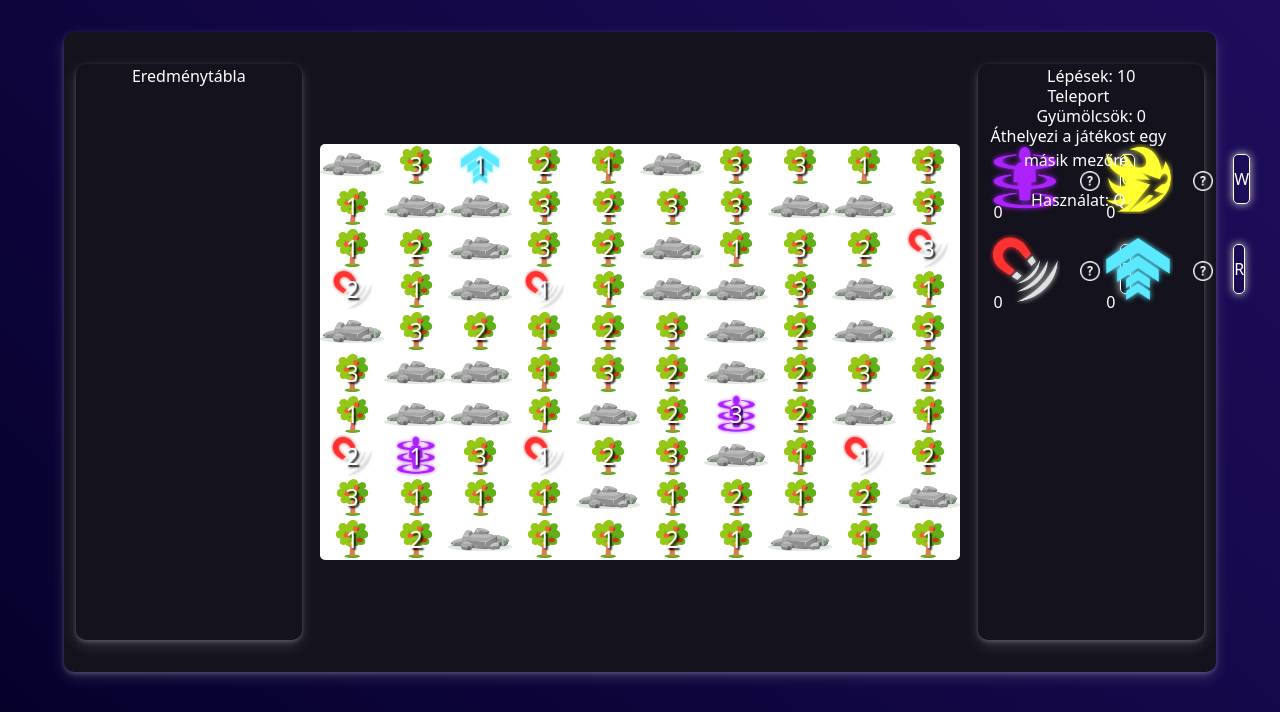
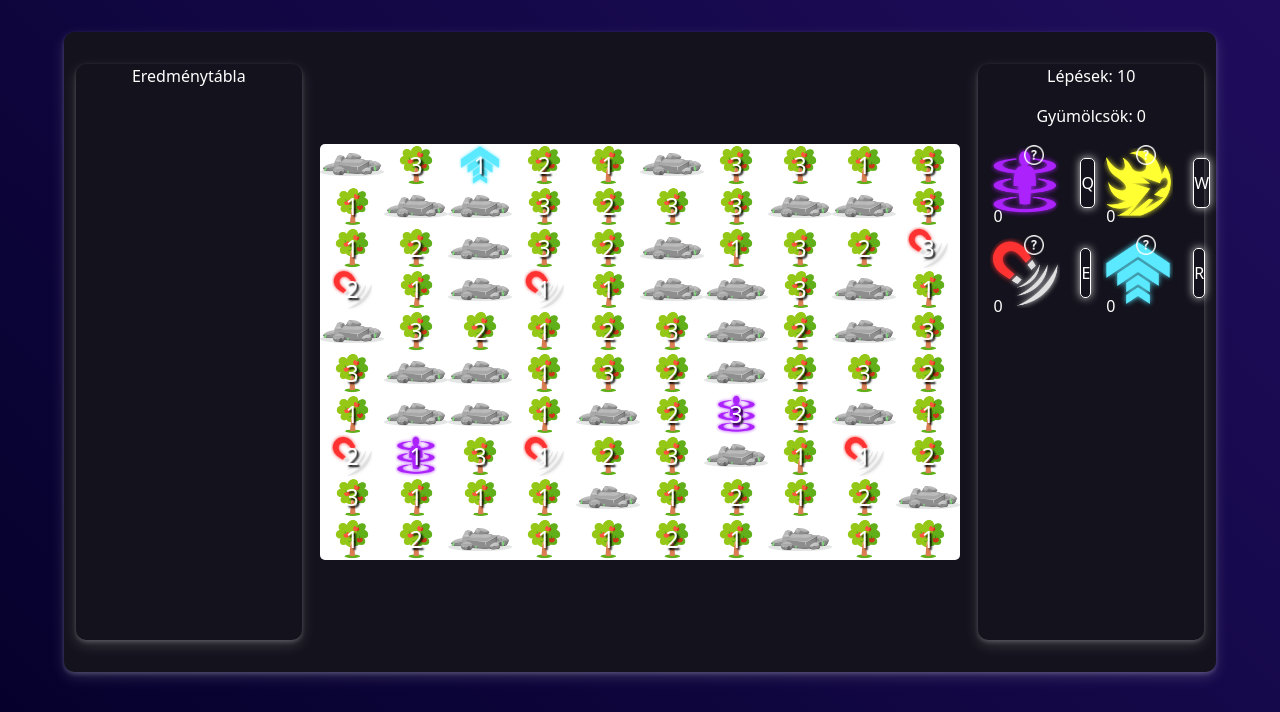
Before and after one commit to budaizalan/undefined, a PHP site: page / in a window 1280 px wide. Shown: the part 72-784 px from the top of the page. Run offline with PHP 8.4, Linux system fonts and the light colour scheme.

Commit message:
ability help done

```diff
--- a/MasodikFordulo/index.html
+++ b/MasodikFordulo/index.html
@@ -48,12 +48,11 @@
                         <div class="col-6 ability">
                             <img src="./images/teleport.png" alt="">
                             <div class="ability-help">
-                                <img src="./images/help.png" id="teleport-help" alt="?">
-                                <div class="ability-help-tooltip" id="teleport-help-tooltip">
-                                    <p>Teleport</p>
-                                    <p>Áthelyezi a játékost egy másik mezőre.</p>
-                                    <p>Használat: Q</p>
+                                <div class="ability-help-tooltip">
+                                    <h5>Teleportálás:</h5>
+                                    <p>Használd a <span style="font-weight: bold;">Q</span> gombot a teleportáláshoz egy kiválasztott helyre a játéktáblán.</p>
                                 </div>
+                                <img src="./images/help.png" alt="?">
                             </div>
 
                             <span class="ability-count" id="teleport">0</span>
@@ -62,7 +61,11 @@
                         <div class="col-6 ability">
                             <img src="./images/dash.png" alt="">
                             <div class="ability-help">
-                                <img src="./images/help.png" id="dash-help" alt="?">
+                                <div class="ability-help-tooltip">
+                                    <h5>Dash:</h5>
+                                    <p>Használd a <span style="font-weight: bold;">W</span> gombot a dasheléshez egy kiválasztott irányba a játéktáblán.</p>
+                                </div>
+                                <img src="./images/help.png" alt="?">
                             </div>
                             <span class="ability-count" id="dash">0</span>
                             <span class="ability-button" id="button-dash">W</span>
@@ -72,8 +75,11 @@
                         <div class="col-6 ability">
                             <img src="./images/harvest.png" alt="">
                             <div class="ability-help">
-                                <img src="./images/help.png" class="ability-help" id="harvest-help" alt="?">
-
+                                <div class="ability-help-tooltip">
+                                    <h5>Harvest:</h5>
+                                    <p>Használd az <span style="font-weight: bold;">E</span> gombot a körülötted lévő gyümölcsök begyűjtéséhez.</p>
+                                </div>
+                                <img src="./images/help.png" alt="?">
                             </div>
                             <span class="ability-count" id="harvest">0</span>
                             <span class="ability-button" id="button-harvest">E</span>
@@ -81,7 +87,11 @@
                         <div class="col-6 ability">
                             <img src="./images/duplicate.png" alt="">
                             <div class="ability-help">
-                                <img src="./images/help.png" class="ability-help" id="duplivate-help" alt="?">
+                                <div class="ability-help-tooltip">
+                                    <h5>Duplicate:</h5>
+                                    <p>Használd az <span style="font-weight: bold;">R</span> gombot a körülötted lévő gyümölcsök duplikálásához.</p>
+                                </div>
+                                <img src="./images/help.png" alt="?">
                             </div>
                             <span class="ability-count" id="duplicate">0</span>
                             <span class="ability-button" id="button-duplicate">R</span>
--- a/MasodikFordulo/style.css
+++ b/MasodikFordulo/style.css
@@ -85,7 +85,7 @@ main{
 
 .ability-row{
   width: 100%;
-  margin: 0 0 20px 0;
+  margin: 20px 0 0 0;
 }
 
 .ability{
@@ -103,31 +103,56 @@ main{
 }
 
 .ability .ability-help{
-  display: inline-block;
+  position: absolute;
+  top: -10%;
+  left: 40%;
 }
 
 .ability .ability-help img{
   height: 20px;
   width: 20px;
-
+  margin: 0;
 }
 
 .ability .ability-help img:hover{
-  background-color: #42c3ca;
+  background-color: #572ff5;
   border-radius: 50%;
   transition: background-color 0.5s;
 }
 
-.ability-help-tooltip{
+.ability-help-tooltip {
   color: white;
-  border-radius: 5px;
-  padding: 10px;
-  width: 200px;
+  background-color: #572ff5;
+  box-shadow: 0px 2px 8px rgb(140, 82, 247);
+  border-radius: 10px;
+  padding: 5px;
+  width: 250px;
   text-align: center;
   position: absolute;
-  top: -100%;
-  left: 0;
-  z-index: 1;
+  top: -50%;
+  left: 150%;
+  transform: translate(-100%, -100%);
+  opacity: 0;
+  pointer-events: none; /* Prevents blocking other elements */
+  transition: opacity 0.5s ease-in-out;
+}
+
+.ability-help-tooltip::before {
+  content: "";
+  position: absolute;
+  top: 100%;
+  left: 88%;
+  border-width: 10px;
+  border-style: solid;
+  border-color: #572ff5 transparent transparent transparent;
+}
+
+.ability-help:hover .ability-help-tooltip {
+  opacity: 1;
+}
+
+.ability-help-tooltip p{
+  margin: 0;
 }
 
 .ability-count{
```
